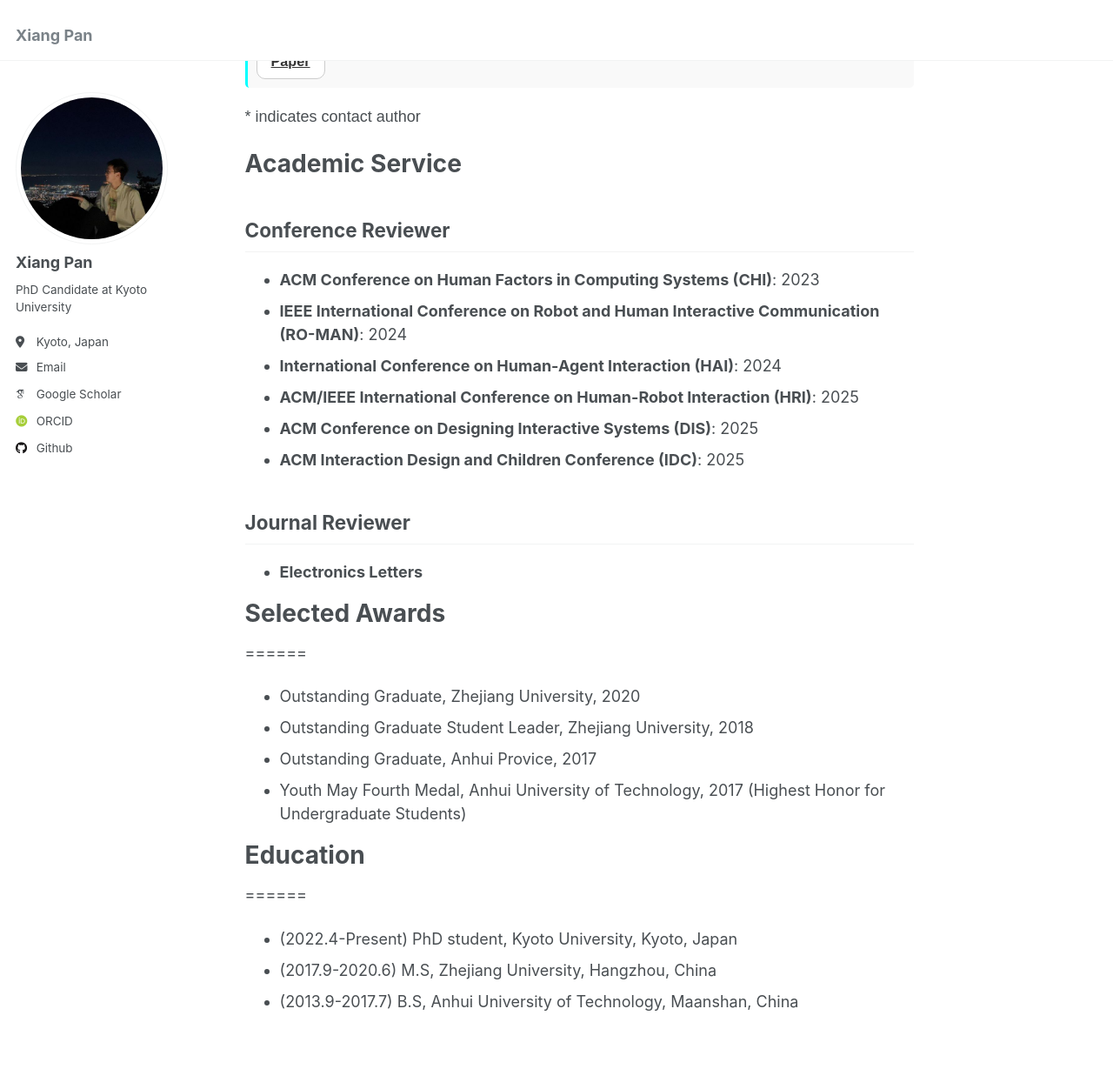
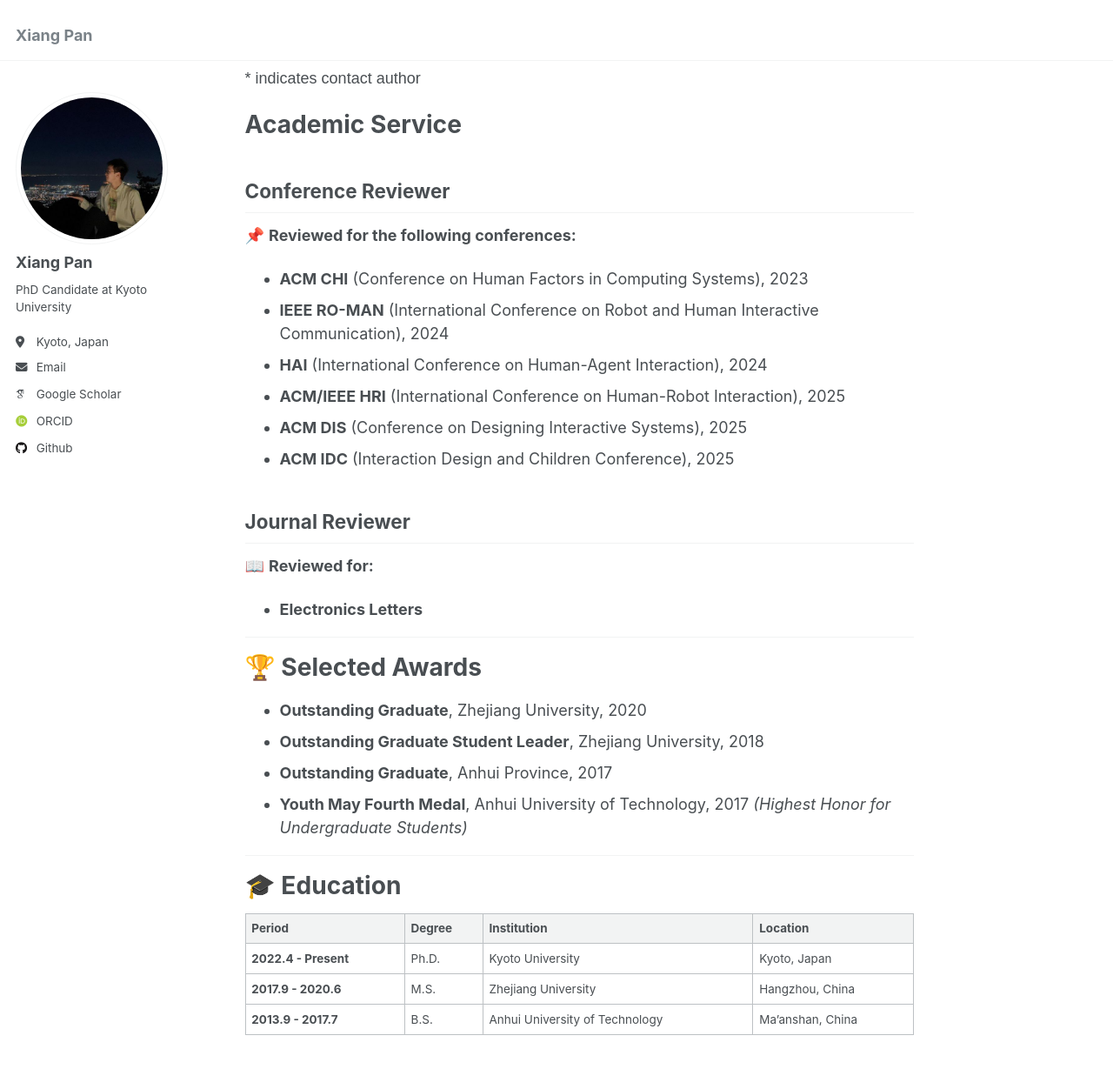
Before and after one commit to pan-xiang/pan-xiang.github.io, a Jekyll site: the page built from _pages/about.md, in a window 1280 px wide and 1400 px high, scrolled down 869 px. Shown: the top 1229 px of the window at 87% size. Built offline with Jekyll 4.4.1, drawn with Linux system fonts in a browser that asks for light colours; some web fonts are replaced; comment, search, counter and statistics services are not loaded.

Commit message:
Update about.md

```diff
--- a/_pages/about.md
+++ b/_pages/about.md
@@ -12,7 +12,6 @@ I am a PhD candidate in the [gradudate school of Informatics](https://www.i.kyot
 
 
 # Selected Publications
-======
 <head>
   <meta charset="UTF-8">
   <meta name="viewport" content="width=device-width, initial-scale=1.0">
@@ -58,28 +57,35 @@ I am a PhD candidate in the [gradudate school of Informatics](https://www.i.kyot
 
 
 # Academic Service
+
 ## Conference Reviewer
-- **ACM Conference on Human Factors in Computing Systems (CHI)**: 2023
-- **IEEE International Conference on Robot and Human Interactive Communication (RO-MAN)**: 2024
-- **International Conference on Human-Agent Interaction (HAI)**: 2024
-- **ACM/IEEE International Conference on Human-Robot Interaction (HRI)**: 2025
-- **ACM Conference on Designing Interactive Systems (DIS)**: 2025
-- **ACM Interaction Design and Children Conference (IDC)**: 2025
+📌 **Reviewed for the following conferences:**
+- **ACM CHI** (Conference on Human Factors in Computing Systems), 2023
+- **IEEE RO-MAN** (International Conference on Robot and Human Interactive Communication), 2024
+- **HAI** (International Conference on Human-Agent Interaction), 2024
+- **ACM/IEEE HRI** (International Conference on Human-Robot Interaction), 2025
+- **ACM DIS** (Conference on Designing Interactive Systems), 2025
+- **ACM IDC** (Interaction Design and Children Conference), 2025
 
 ## Journal Reviewer
+📖 **Reviewed for:**
 - **Electronics Letters**
 
+---
 
-# Selected Awards
-======
-- Outstanding Graduate, Zhejiang University, 2020
-- Outstanding Graduate Student Leader, Zhejiang University, 2018
-- Outstanding Graduate, Anhui Provice, 2017
-- Youth May Fourth Medal, Anhui University of Technology, 2017 (Highest Honor for Undergraduate Students)
+# 🏆 Selected Awards
 
+- **Outstanding Graduate**, Zhejiang University, 2020
+- **Outstanding Graduate Student Leader**, Zhejiang University, 2018
+- **Outstanding Graduate**, Anhui Province, 2017
+- **Youth May Fourth Medal**, Anhui University of Technology, 2017 *(Highest Honor for Undergraduate Students)*
 
-# Education
-======
-- (2022.4-Present) PhD student, Kyoto University, Kyoto, Japan
-- (2017.9-2020.6) M.S, Zhejiang University, Hangzhou, China
-- (2013.9-2017.7) B.S, Anhui University of Technology, Maanshan, China
+---
+
+# 🎓 Education
+
+| Period           | Degree  | Institution                            | Location        |
+|-----------------|---------|----------------------------------------|----------------|
+| **2022.4 - Present** | Ph.D.    | Kyoto University                     | Kyoto, Japan   |
+| **2017.9 - 2020.6** | M.S.     | Zhejiang University                   | Hangzhou, China |
+| **2013.9 - 2017.7** | B.S.     | Anhui University of Technology        | Ma'anshan, China |
```
